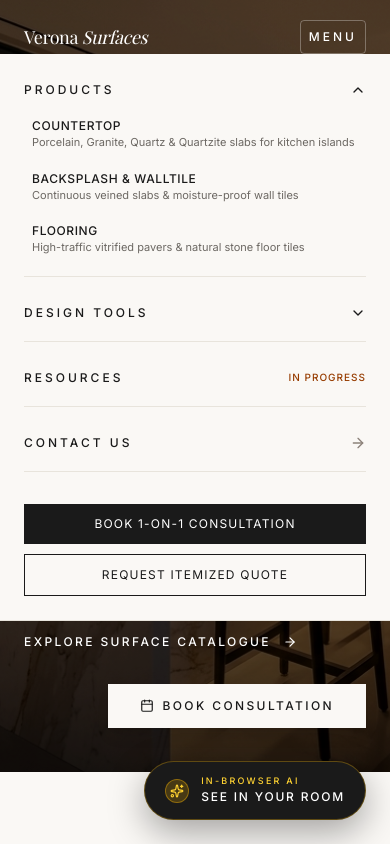
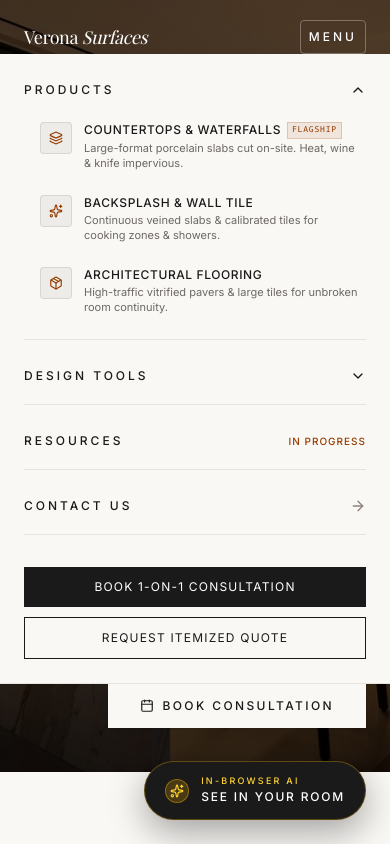
Before and after one commit to Karandeep-Singh-Talwar/countertopwebsite, a Next.js app: page / in a window 390 px wide. Both pictures are taken after a click on the button "MENU". Shown: the top 844 px of the page. Built offline with nearby package versions, Linux system fonts and the light colour scheme; a web font is replaced by a local one.

Commit message:
fix(nav): overhaul dropdown menu design, typography, contrast, and copy

```diff
--- a/src/components/in-common-nav.tsx
+++ b/src/components/in-common-nav.tsx
@@ -4,7 +4,21 @@ import React, { useState, useEffect, useRef } from 'react';
 import Link from 'next/link';
 import { usePathname } from 'next/navigation';
 import { motion, AnimatePresence } from 'framer-motion';
-import { ChevronDown, ArrowRight, Sparkles, Calculator, Eye, Hammer, Package, HelpCircle, Phone, Mail, X } from 'lucide-react';
+import {
+  ChevronDown,
+  ChevronRight,
+  ArrowRight,
+  Sparkles,
+  Calculator,
+  Eye,
+  Hammer,
+  Package,
+  Layers,
+  HelpCircle,
+  Phone,
+  Mail,
+  X,
+} from 'lucide-react';
 
 interface InCommonNavProps {
   onOpenBookCall: (opts?: { material?: string; service?: string }) => void;
@@ -19,6 +33,8 @@ interface DropdownItem {
   subtitle: string;
   href?: string;
   action?: () => void;
+  icon?: React.ComponentType<{ className?: string }>;
+  badge?: string;
 }
 
 interface NavSection {
@@ -111,19 +127,23 @@ export function InCommonNav({
       title: 'Products',
       items: [
         {
-          name: 'Countertop',
-          subtitle: 'Porcelain, Granite, Quartz & Quartzite slabs for kitchen islands',
+          name: 'Countertops & Waterfalls',
+          subtitle: 'Large-format porcelain slabs cut on-site. Heat, wine & knife impervious.',
           href: '/countertops',
+          icon: Layers,
+          badge: 'Flagship',
         },
         {
-          name: 'Backsplash & WallTile',
-          subtitle: 'Continuous veined slabs & moisture-proof wall tiles',
+          name: 'Backsplash & Wall Tile',
+          subtitle: 'Continuous veined slabs & calibrated tiles for cooking zones & showers.',
           href: '/backsplash-walltile',
+          icon: Sparkles,
         },
         {
-          name: 'Flooring',
-          subtitle: 'High-traffic vitrified pavers & natural stone floor tiles',
+          name: 'Architectural Flooring',
+          subtitle: 'High-traffic vitrified pavers & large tiles for unbroken room continuity.',
           href: '/flooring',
+          icon: Package,
         },
       ],
     },
@@ -132,14 +152,17 @@ export function InCommonNav({
       title: 'Design Tools',
       items: [
         {
-          name: 'Room Visualizer',
-          subtitle: 'Interactive in-browser AI tool to preview slabs in your kitchen',
+          name: 'Room Visualizer AI',
+          subtitle: 'Snap a phone photo or try luxury rooms to test slabs live in your space.',
           href: '/visualizer',
+          icon: Eye,
+          badge: 'Proprietary AI',
         },
         {
           name: 'Project Sizing Calculator',
-          subtitle: 'Estimate surface area, crate quantities and freight logistics',
+          subtitle: 'Calculate square footage, crate counts, and open line-item trade quotes.',
           action: () => onOpenQuoteModal(),
+          icon: Calculator,
         },
       ],
     },
@@ -239,27 +262,86 @@ export function InCommonNav({
                   </button>
 
                   {/* Dropdown Menu Flyout */}
+                  <AnimatePresence>
                     {isOpen && section.items && (
-                    <div
-                      className={`absolute top-full left-0 mt-1.5 w-80 sm:w-96 rounded-none p-3 shadow-2xl transition-all duration-150 z-50 ${
+                      <motion.div
+                        initial={{ opacity: 0, y: 8, scale: 0.98 }}
+                        animate={{ opacity: 1, y: 0, scale: 1 }}
+                        exit={{ opacity: 0, y: 6, scale: 0.98 }}
+                        transition={{ duration: 0.18, ease: [0.16, 1, 0.3, 1] }}
+                        className={`absolute top-full left-0 mt-2.5 w-[380px] sm:w-[440px] rounded-lg p-3 shadow-2xl z-50 ${
                           showDarkText
-                          ? 'bg-[#FAF8F5] border border-[#E8E4DC] text-[#1A1A1A]'
-                          : 'bg-[#1A1714]/98 border border-white/20 text-white backdrop-blur-md'
+                            ? 'bg-[#FAF8F5]/98 backdrop-blur-xl border border-[#1A1A1A]/10 text-[#1A1A1A] shadow-[0_20px_50px_rgba(0,0,0,0.12)]'
+                            : 'bg-[#12100E]/98 backdrop-blur-xl border border-white/15 text-white shadow-[0_24px_60px_rgba(0,0,0,0.7)]'
                         }`}
                       >
-                      <div className="text-[10px] uppercase font-mono tracking-[0.25em] px-3 pt-2 pb-2 opacity-50 border-b border-current/10 mb-2">
-                        {section.title}
+                        {/* Section Header Tag */}
+                        <div
+                          className={`flex items-center justify-between text-[10px] uppercase font-mono tracking-[0.25em] px-3 pt-1.5 pb-2.5 border-b mb-1.5 ${
+                            showDarkText
+                              ? 'text-amber-800 border-[#1A1A1A]/10'
+                              : 'text-amber-300 border-white/10'
+                          }`}
+                        >
+                          <span>{section.title === 'Products' ? 'Architectural Surfaces' : 'Interactive Tools'}</span>
+                          <span className="text-[9px] opacity-60">Verona Studio</span>
                         </div>
+
+                        {/* List of items */}
                         <div className="flex flex-col gap-1">
                           {section.items.map((item) => {
+                            const Icon = item.icon;
                             const content = (
-                            <div className="flex flex-col text-left">
-                              <span className="font-medium text-xs tracking-wider uppercase text-[#1A1A1A]">
+                              <div className="flex items-start gap-3.5 w-full">
+                                {Icon && (
+                                  <div
+                                    className={`w-9 h-9 rounded-sm flex items-center justify-center shrink-0 transition-colors duration-200 ${
+                                      showDarkText
+                                        ? 'bg-[#1A1A1A]/5 border border-[#1A1A1A]/10 text-amber-800 group-hover:bg-amber-800/10 group-hover:border-amber-800/30'
+                                        : 'bg-white/5 border border-white/10 text-amber-300 group-hover:bg-amber-400/20 group-hover:border-amber-400/40'
+                                    }`}
+                                  >
+                                    <Icon className="w-4 h-4" />
+                                  </div>
+                                )}
+                                <div className="flex flex-col text-left flex-1 min-w-0">
+                                  <div className="flex items-center gap-2">
+                                    <span
+                                      className={`font-serif text-sm font-normal tracking-wide transition-colors duration-200 ${
+                                        showDarkText
+                                          ? 'text-[#1A1A1A] group-hover:text-amber-900'
+                                          : 'text-white group-hover:text-amber-200'
+                                      }`}
+                                    >
                                       {item.name}
                                     </span>
-                              <span className="text-[11px] normal-case tracking-normal opacity-70 font-sans mt-0.5 leading-snug">
+                                    {item.badge && (
+                                      <span
+                                        className={`text-[9px] uppercase font-mono tracking-widest px-1.5 py-0.5 rounded-xs ${
+                                          showDarkText
+                                            ? 'bg-amber-800/10 text-amber-800 border border-amber-800/20'
+                                            : 'bg-amber-400/20 text-amber-300 border border-amber-400/30'
+                                        }`}
+                                      >
+                                        {item.badge}
+                                      </span>
+                                    )}
+                                  </div>
+                                  <span
+                                    className={`text-xs font-sans mt-0.5 leading-relaxed transition-colors duration-200 ${
+                                      showDarkText
+                                        ? 'text-[#59534E] group-hover:text-[#1A1A1A]'
+                                        : 'text-[#D4CFC9] group-hover:text-white'
+                                    }`}
+                                  >
                                     {item.subtitle}
                                   </span>
+                                </div>
+                                <ChevronRight
+                                  className={`w-4 h-4 self-center shrink-0 opacity-0 group-hover:opacity-100 group-hover:translate-x-1 transition-all duration-200 ${
+                                    showDarkText ? 'text-amber-800' : 'text-amber-300'
+                                  }`}
+                                />
                               </div>
                             );
 
@@ -271,10 +353,10 @@ export function InCommonNav({
                                     setActiveDropdown(null);
                                     item.action?.();
                                   }}
-                                className={`w-full p-2.5 text-left transition-colors cursor-pointer ${
+                                  className={`group w-full p-2.5 rounded-sm text-left transition-all duration-200 cursor-pointer border border-transparent ${
                                     showDarkText
-                                    ? 'hover:bg-[#F2EFE9] text-[#1A1A1A]'
-                                    : 'hover:bg-white/10 text-white'
+                                      ? 'hover:bg-[#EFEAE1] hover:border-[#1A1A1A]/10'
+                                      : 'hover:bg-white/[0.08] hover:border-white/10'
                                   }`}
                                 >
                                   {content}
@@ -287,10 +369,10 @@ export function InCommonNav({
                                 key={item.name}
                                 href={item.href || '/'}
                                 onClick={() => setActiveDropdown(null)}
-                              className={`w-full p-2.5 text-left transition-colors cursor-pointer ${
+                                className={`group w-full p-2.5 rounded-sm text-left transition-all duration-200 cursor-pointer border border-transparent ${
                                   showDarkText
-                                  ? 'hover:bg-[#F2EFE9] text-[#1A1A1A]'
-                                  : 'hover:bg-white/10 text-white'
+                                    ? 'hover:bg-[#EFEAE1] hover:border-[#1A1A1A]/10'
+                                    : 'hover:bg-white/[0.08] hover:border-white/10'
                                 }`}
                               >
                                 {content}
@@ -298,8 +380,56 @@ export function InCommonNav({
                             );
                           })}
                         </div>
+
+                        {/* Bottom Footer Callout */}
+                        {section.id === 'products' && (
+                          <div
+                            className={`mt-2 pt-2.5 border-t flex items-center justify-between text-[11px] font-sans px-2.5 ${
+                              showDarkText
+                                ? 'border-[#1A1A1A]/10 text-[#6C6863]'
+                                : 'border-white/10 text-white/60'
+                            }`}
+                          >
+                            <span>Test our slabs in your space:</span>
+                            <Link
+                              href="/visualizer"
+                              onClick={() => setActiveDropdown(null)}
+                              className={`inline-flex items-center gap-1 font-medium transition-colors cursor-pointer ${
+                                showDarkText
+                                  ? 'text-amber-800 hover:text-black'
+                                  : 'text-amber-300 hover:text-white'
+                              }`}
+                            >
+                              Open Studio AI <ArrowRight className="w-3 h-3" />
+                            </Link>
                           </div>
                         )}
+
+                        {section.id === 'design-tools' && (
+                          <div
+                            className={`mt-2 pt-2.5 border-t flex items-center justify-between text-[11px] font-sans px-2.5 ${
+                              showDarkText
+                                ? 'border-[#1A1A1A]/10 text-[#6C6863]'
+                                : 'border-white/10 text-white/60'
+                            }`}
+                          >
+                            <span>Need custom crate logistics?</span>
+                            <Link
+                              href="/contact"
+                              onClick={() => setActiveDropdown(null)}
+                              className={`inline-flex items-center gap-1 font-medium transition-colors cursor-pointer ${
+                                showDarkText
+                                  ? 'text-amber-800 hover:text-black'
+                                  : 'text-amber-300 hover:text-white'
+                              }`}
+                            >
+                              Speak with Desk <ArrowRight className="w-3 h-3" />
+                            </Link>
+                          </div>
+                        )}
+                      </motion.div>
+                    )}
+                  </AnimatePresence>
                 </div>
               );
             })}
@@ -388,8 +518,32 @@ export function InCommonNav({
                 </button>
 
                 {isSectionOpen && (
-                  <div className="mt-3 pl-2 flex flex-col space-y-3">
+                  <div className="mt-3 pl-2 flex flex-col space-y-2">
                     {section.items?.map((item) => {
+                      const Icon = item.icon;
+                      const itemBody = (
+                        <div className="flex items-start gap-3 w-full">
+                          {Icon && (
+                            <div className="w-8 h-8 rounded-sm bg-[#1A1A1A]/5 border border-[#1A1A1A]/10 flex items-center justify-center text-amber-800 shrink-0">
+                              <Icon className="w-3.5 h-3.5" />
+                            </div>
+                          )}
+                          <div className="flex-1 min-w-0">
+                            <div className="text-xs uppercase tracking-wider font-medium text-[#1A1A1A] group-hover:text-amber-800 flex items-center gap-1.5">
+                              <span>{item.name}</span>
+                              {item.badge && (
+                                <span className="text-[8px] uppercase font-mono tracking-widest px-1 py-0.5 bg-amber-800/10 text-amber-800 border border-amber-800/20">
+                                  {item.badge}
+                                </span>
+                              )}
+                            </div>
+                            <div className="text-[11px] text-[#6C6863] normal-case tracking-normal mt-0.5 leading-snug">
+                              {item.subtitle}
+                            </div>
+                          </div>
+                        </div>
+                      );
+
                       if (item.action) {
                         return (
                           <button
@@ -398,14 +552,9 @@ export function InCommonNav({
                               setMobileMenuOpen(false);
                               item.action?.();
                             }}
-                            className="text-left w-full group py-1"
+                            className="text-left w-full group p-2 rounded hover:bg-black/5 transition-colors cursor-pointer"
                           >
-                            <div className="text-xs uppercase tracking-wider font-medium text-[#1A1A1A] group-hover:text-amber-800">
-                              {item.name}
-                            </div>
-                            <div className="text-[11px] text-[#6C6863] normal-case tracking-normal">
-                              {item.subtitle}
-                            </div>
+                            {itemBody}
                           </button>
                         );
                       }
@@ -415,14 +564,9 @@ export function InCommonNav({
                           key={item.name}
                           href={item.href || '/'}
                           onClick={() => setMobileMenuOpen(false)}
-                          className="text-left w-full group py-1"
+                          className="text-left w-full group p-2 rounded hover:bg-black/5 transition-colors cursor-pointer"
                         >
-                          <div className="text-xs uppercase tracking-wider font-medium text-[#1A1A1A] group-hover:text-amber-800">
-                            {item.name}
-                          </div>
-                          <div className="text-[11px] text-[#6C6863] normal-case tracking-normal">
-                            {item.subtitle}
-                          </div>
+                          {itemBody}
                         </Link>
                       );
                     })}
```
Lines whose indentation alone changed are shown as unchanged.
